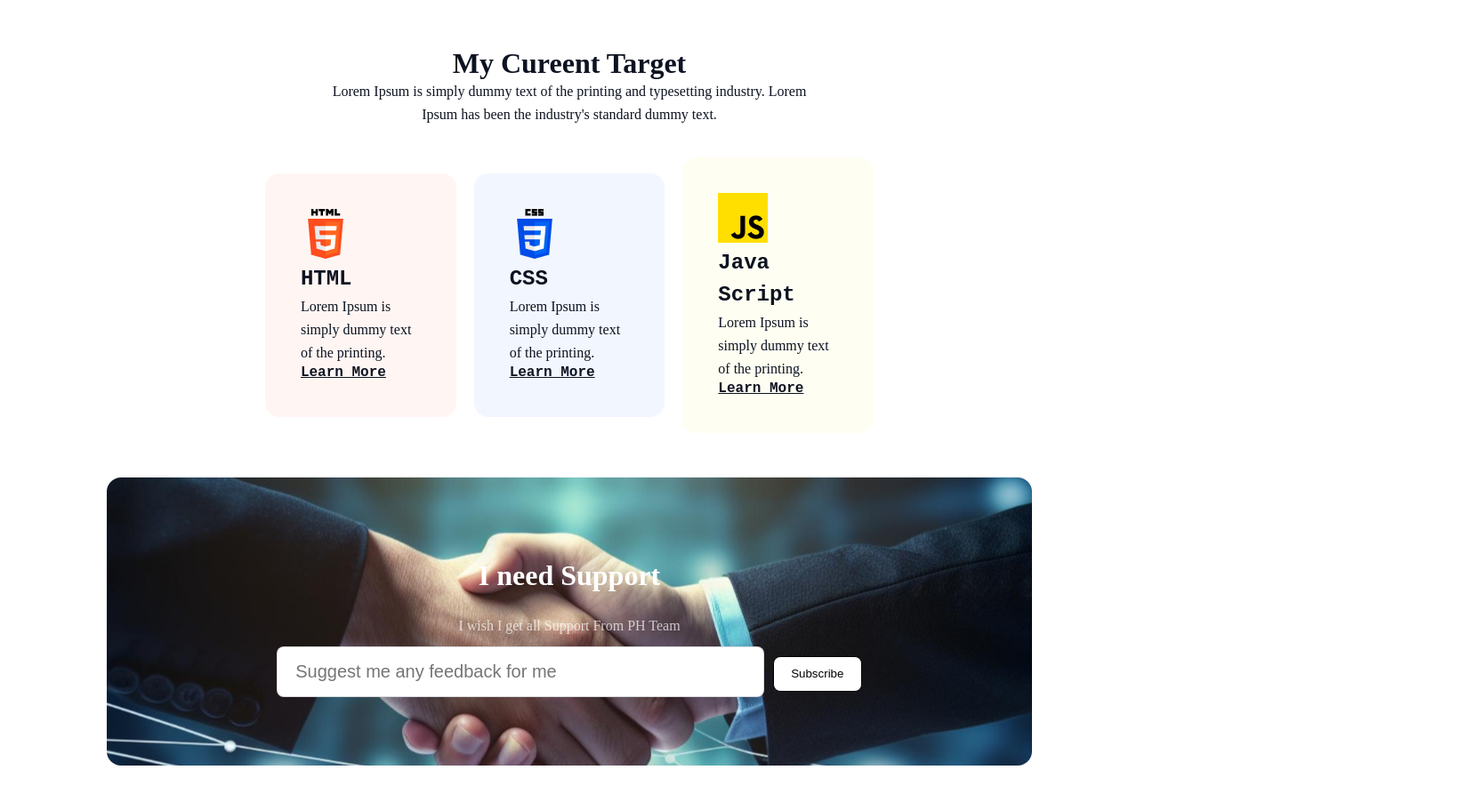
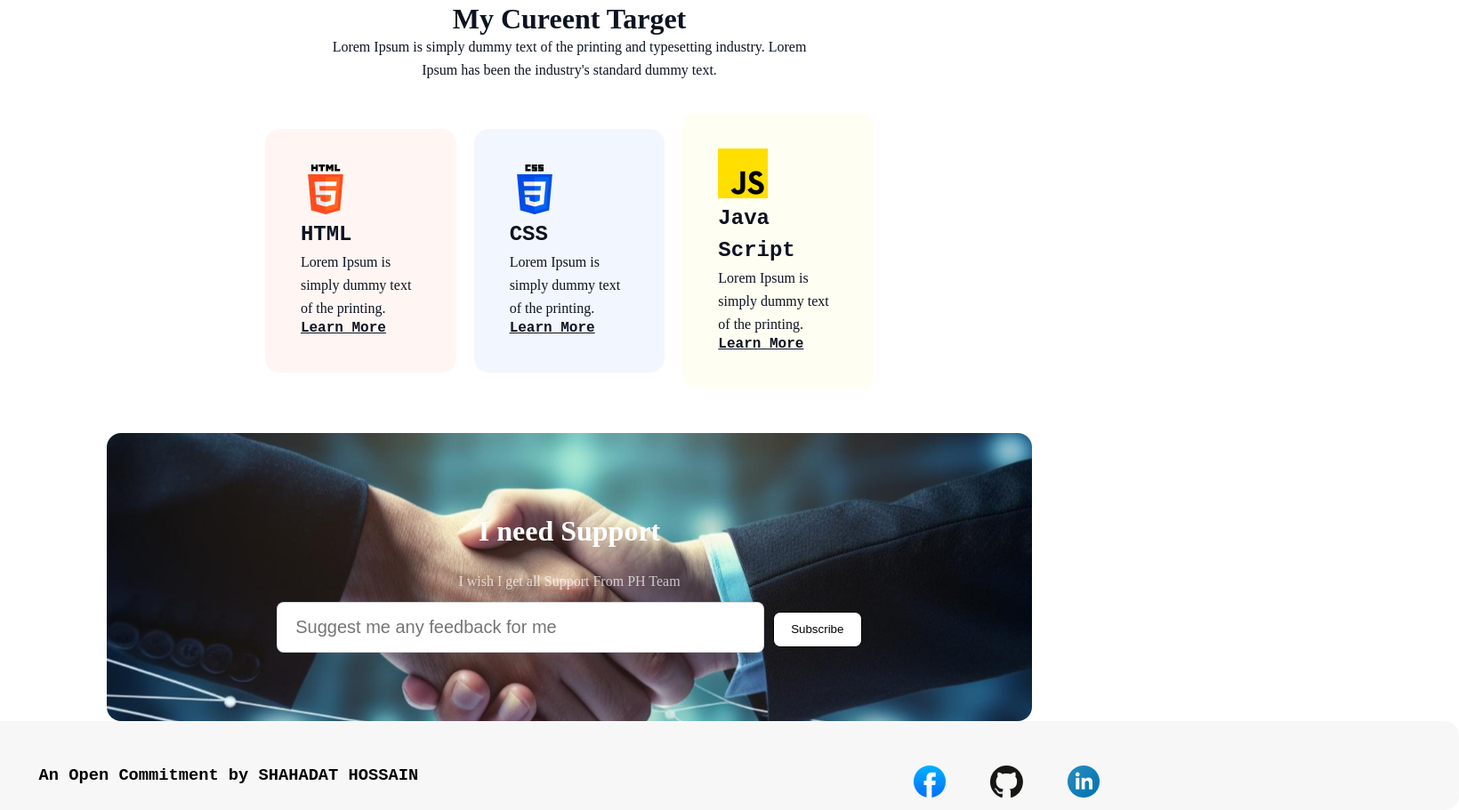
Before and after one commit to sharoj57/shahadat-assignment-one, a plain HTML site: page index.html in a window 1280 px wide. Shown: the part 2566-3477 px from the top of the page at 89% size, 1640 px wide, since content can reach past the window. Before the commit the page ends 3427 px from the top, so only its background shows below. Drawn offline with Linux system fonts and the light colour scheme; a web font is replaced by a local one.

Commit message:
added this part

```diff
--- a/index.html
+++ b/index.html
@@ -131,7 +131,20 @@
         </div>
 
       </div>
+      <footer class="foot">
+        <div>
+            <h3 class="title-last">An Open Commitment by SHAHADAT HOSSAIN</h3>
+        </div>
+        <div class="icon">
+            <ul>
+                <li><a href="https://www.facebook.com/" target="_blank"><img src="assets/facebook.png" alt=""></a></li>
+                <li><a href="https://github.com/" target="_blank"><img src="assets/github.png" alt=""></a></li>
+                <li><a href="https://bd.linkedin.com/" target="_blank"><img src="assets/linkedin-icon 1.png" alt=""></a></li>
+            </ul>
+        </div>
 
+
+    </footer>
 
 </div>
 </main>
--- a/style/style.css
+++ b/style/style.css
@@ -454,3 +454,38 @@ opacity: 0.7;
 
 
   }
+
+
+
+  /* juhfd */
+  .foot{
+    display: flex;
+    background-size: cover;
+    justify-content: center;
+    justify-content: space-around;
+    width: 2000px;
+height: 100px;
+left: 0;
+
+
+
+padding: 50px 150px 50px 150px;
+border-radius: 16px;
+
+background: rgba(13, 19, 33, 0.03);
+}
+.icon ul{
+    display: flex;
+    justify-content: center;
+    align-items: center;
+    /* margin-left: 100%; */
+}
+.title-last{
+    /* margin-right: ; */
+    justify-content: center;
+    align-items: center;
+}
+.icon ul li{
+    list-style: none;
+    margin-left: 50px;
+}
```
